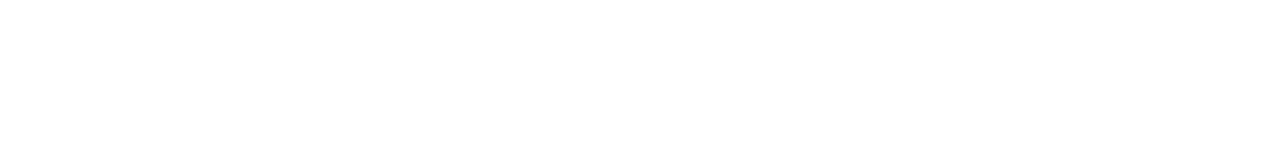
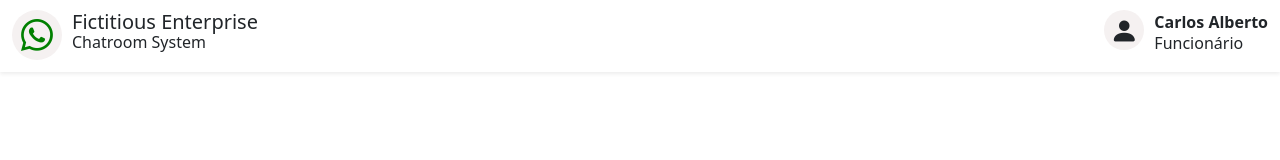
Before and after one commit to RafaelRossau/Fictitious-Enterprise-Chatroom, a website: page public/main.html in a window 1280 px wide. Drawn offline with nearby package versions, Linux system fonts and the light colour scheme.

Commit message:
feat: Navbar Style Complete.

```diff
--- a/public/main.css
+++ b/public/main.css
@@ -0,0 +1,48 @@
+#navbar{
+    display: flex;
+    justify-content: space-between;
+    padding-bottom: 10px;
+}
+#logo{
+    display: flex;
+    gap: 10px;
+    margin-top: 10px;
+}
+.x{
+    line-height: 1px;
+}
+.z{
+    color: green;
+}
+.logo{
+    background-color: rgb(245, 241, 241);
+    display: flex;
+    justify-content: center;
+    align-items: center;
+    height: 50px;
+    width: 50px;
+    color: green;
+}
+#user{
+    display: flex;
+    flex-direction: row;
+    gap: 10px;
+    margin-top: 10px;
+}
+#user > i{
+    height: 30px;
+}
+.pfp{
+    background-color: rgb(245, 241, 241);
+    display: flex;
+    justify-content: center;
+    align-items: center;
+    height: 40px;
+    width: 40px;
+}
+.name{
+    line-height: 5px;
+    display: flex;
+    flex-direction: column;
+    padding-top: 10px;
+}
--- a/public/main.html
+++ b/public/main.html
@@ -9,11 +9,34 @@
     <link href="https://cdn.jsdelivr.net/npm/bootstrap@5.3.8/dist/css/bootstrap.min.css" rel="stylesheet" integrity="sha384-sRIl4kxILFvY47J16cr9ZwB07vP4J8+LH7qKQnuqkuIAvNWLzeN8tE5YBujZqJLB" crossorigin="anonymous">
 </head>
 <body>
+    <div class="container-fluid">
+        <div class="row">
+            <div class="col-12 shadow-sm" id="navbar">
+                <div id="logo">
+                    <div class="logo rounded-circle z">
+                        <i class="bi bi-whatsapp fs-2"></i>
+                    </div>
+                    <div class="x">
+                        <h5>Fictitious Enterprise</h5>
+                        <p>Chatroom System</p>
+                    </div>
+                </div>
+                <div id="user">
+                    <div class="pfp rounded-circle">
+                        <i class="bi bi-person-fill fs-3"></i>
+                    </div>
+                    <div class="name">
+                        <p><strong>Carlos Alberto</strong></p>
+                        <p>Funcionário</p>
+                    </div>
+                </div>
+            </div>
+            <div class="col-2" id="sidebar">
 
-
-
-
-
+            </div>
+            <div class="col-10" id="content"></div>
+        </div>
+    </div>
 
     <script src="main.js"></script>
     <script src="https://cdn.jsdelivr.net/npm/bootstrap@5.3.8/dist/js/bootstrap.bundle.min.js" integrity="sha384-FKyoEForCGlyvwx9Hj09JcYn3nv7wiPVlz7YYwJrWVcXK/BmnVDxM+D2scQbITxI" crossorigin="anonymous"></script>
```
Also changed, not shown: package.json (+11 -2 lines).
